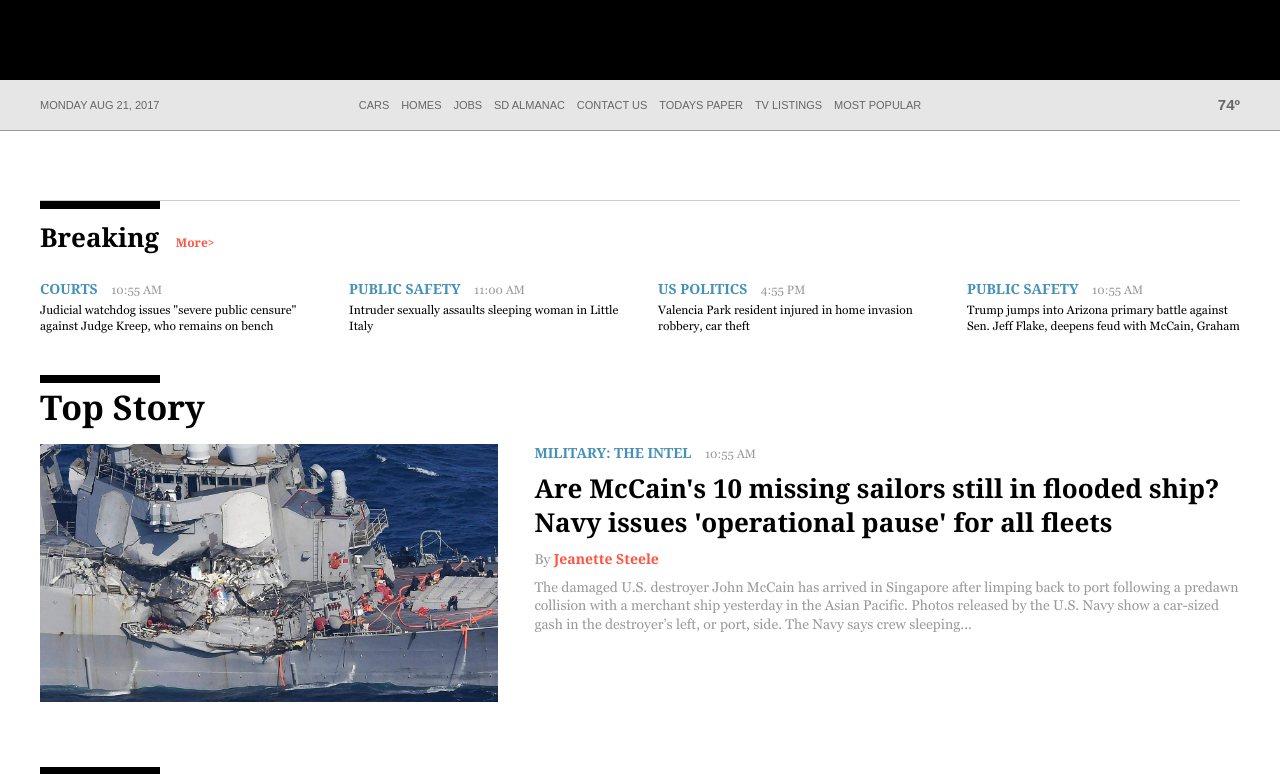
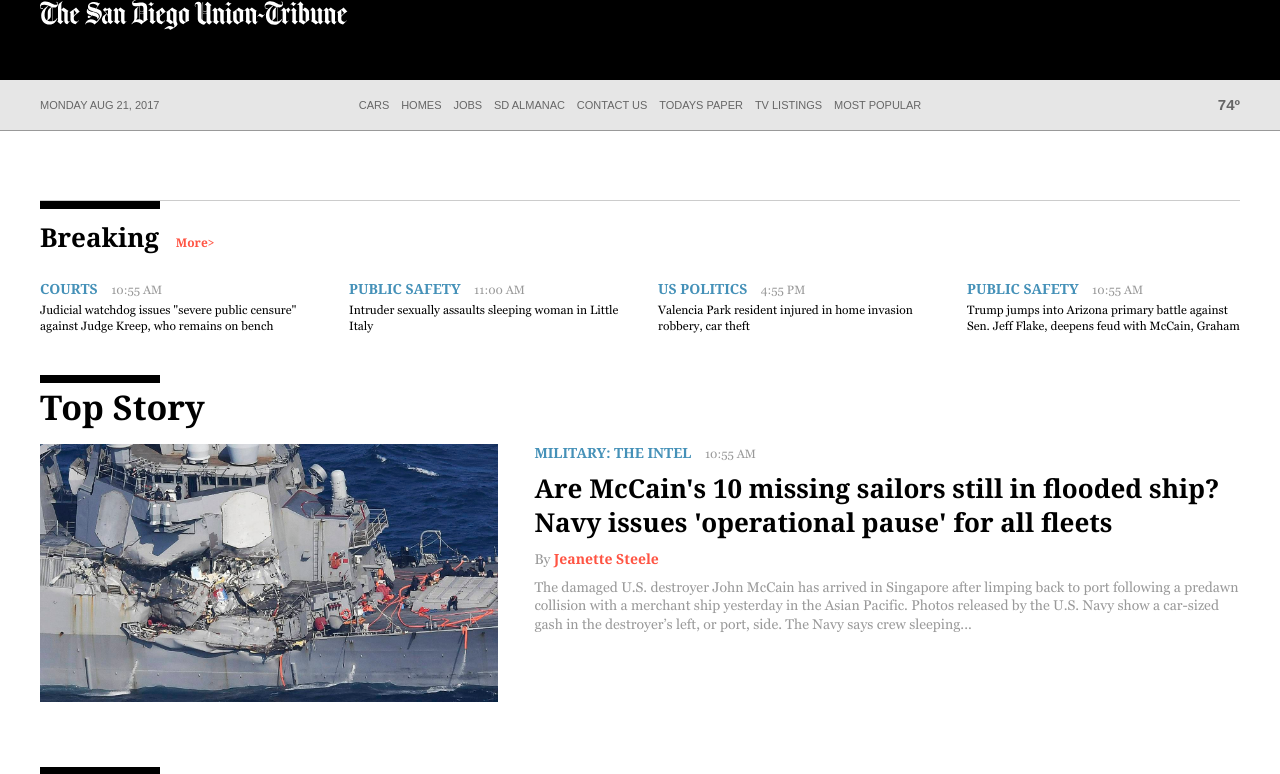
Before and after one commit to Jonathan-VB/jeet-framework, a website: page index.html in a window 1280 px wide. Shown: the top 774 px of the page. Drawn offline with Linux system fonts and the light colour scheme.

Commit message:
Nav Skeleton w/ Logo
- Added the HTML skelly for the top nav and added the main logo svg.

```diff
--- a/assets/sass/layout/_header.scss
+++ b/assets/sass/layout/_header.scss
@@ -6,6 +6,10 @@
   z-index: 1;
 }
 
+.logo {
+  width: 100%;
+}
+
 .ad__banner {
   padding-top: 200px;
 }
--- a/index.html
+++ b/index.html
@@ -15,6 +15,19 @@
 
 <body>
   <header class="header">
+    <div class="container">
+      <div class="header__left">
+
+      </div>
+
+      <div class="header__center">
+        <a href="/" class="logo__link"><img class="logo" src="assets/images/icon--logo.svg" /></a>
+      </div>
+
+      <div class="header__right">
+
+      </div>
+    </div>
   </header>
 
   <nav class="nav__main">
```
Also changed, not shown: assets/css/main.css, assets/images/icon--logo.svg (added), 1 other file.
